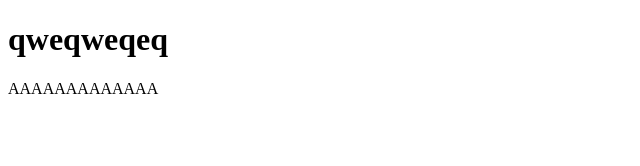
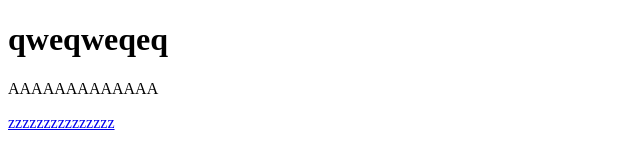
Before and after one commit to Kohanevich-sp/test, a plain HTML site: page index.html in a window 1280 px wide. Shown: the whole page, without its empty margins (0-640 px from the left). Drawn offline with Linux system fonts and the light colour scheme.

Commit message:
aaaaaaaaaaaaa

```diff
--- a/index.html
+++ b/index.html
@@ -7,5 +7,6 @@
 <body>
 	<h1>qweqweqeq</h1>
 	<p>AAAAAAAAAAAAA</p>
+	<a href="#">zzzzzzzzzzzzzzz</a>
 </body>
 </html>
```
